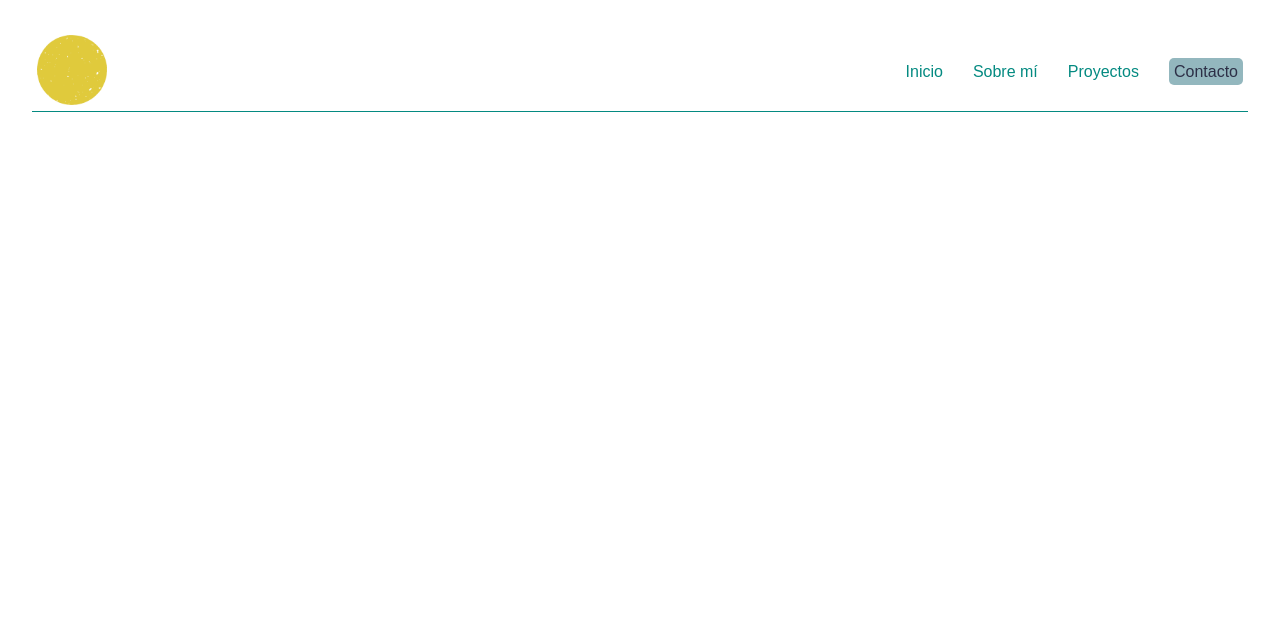
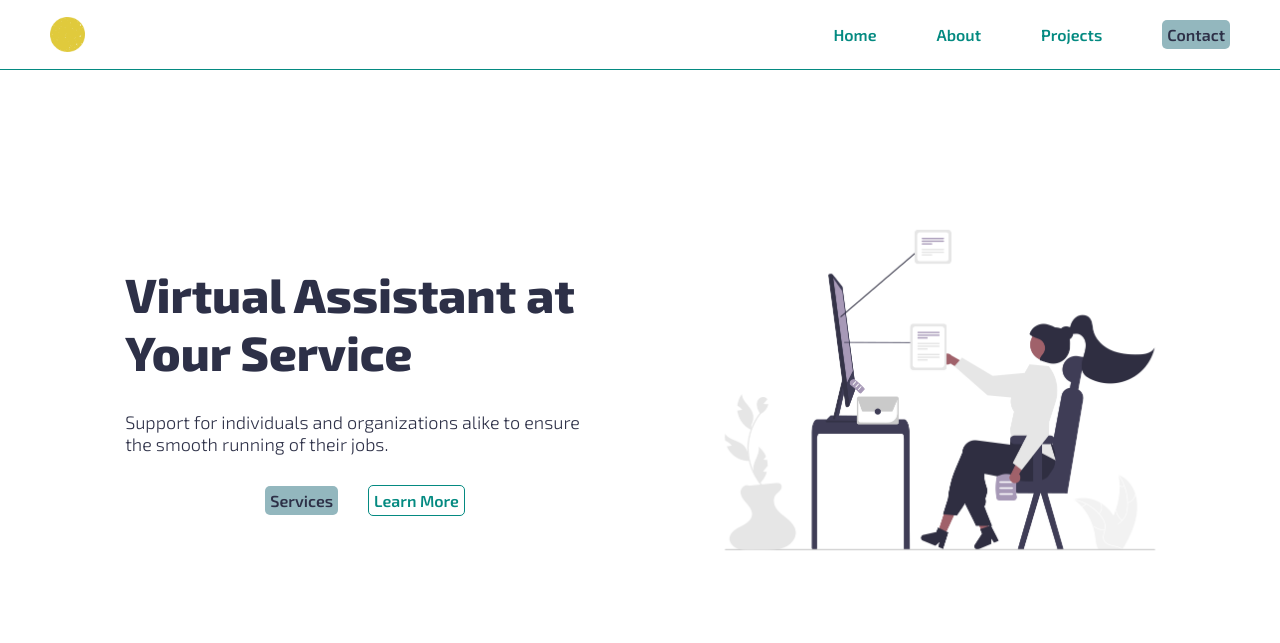
Before and after one commit to caroriva/landing-page, a plain HTML site: page index.html in a window 1280 px wide. Drawn offline with Linux system fonts and the light colour scheme; a web font is replaced by a local one.

Commit message:
add hero

```diff
--- a/index.html
+++ b/index.html
@@ -4,21 +4,35 @@
     <meta charset="UTF-8" />
     <meta name="viewport" content="width=device-width, initial-scale=1.0" />
     <link rel="stylesheet" href="style.css" />
-    <title>landing page</title>
+    <title>Landing Page</title>
   </head>
   <body>
-    <header>
-      <div class="logo">
-        <img src="./images/logo.png" alt="logo" />
-      </div>
-      <nav>
-        <ul class="nav-links">
-          <li><a href="#">Inicio</a></li>
-          <li><a href="#">Sobre mí</a></li>
-          <li><a href="#">Proyectos</a></li>
-          <li><a href="#" class="contacto">Contacto</a></li>
+    <header class="header">
+      <img src="./images/logo.png" alt="logo" />
+      <nav class="navbar">
+        <ul>
+          <li><a href="#">Home</a></li>
+          <li><a href="#">About</a></li>
+          <li><a href="#">Projects</a></li>
+          <li><a href="#" class="contact">Contact</a></li>
         </ul>
       </nav>
     </header>
+    <main>
+      <section class="hero">
+        <div class="hero-info">
+          <h1>Virtual Assistant at Your Service</h1>
+          <p>
+            Support for individuals and organizations alike to ensure the smooth
+            running of their jobs.
+          </p>
+          <div class="btn">
+            <a href="#" class="btn-services">Services</a>
+            <a href="#" class="btn-learn">Learn More</a>
+          </div>
+        </div>
+        <img src="./images/undraw_Organizing_projects_re_9p1k.png" alt="hero" />
+      </section>
+    </main>
   </body>
 </html>
--- a/style.css
+++ b/style.css
@@ -1,4 +1,4 @@
-@import url("https://fonts.googleapis.com/css2?family=Days+One&family=Poppins&display=swap");
+@import url("https://fonts.googleapis.com/css2?family=Exo+2:wght@300;400;600;700;800&display=swap");
 
 * {
   margin: 0;
@@ -7,45 +7,110 @@
 }
 
 body {
-  background-color: white;
   color: #2d3047;
-  font-family: "Days One", sans-serif;
-  padding: 2rem;
+  font-family: "Exo 2", sans-serif;
 }
 
 header {
   display: flex;
   justify-content: space-between;
   align-items: center;
-  height: 80px;
-  padding: 5px;
+  height: 70px;
+  width: 100%;
+  padding: 0px 50px;
   border-bottom: 1px solid #048a81;
 }
 
-.logo {
+.header img {
+  height: 50%;
   cursor: pointer;
 }
 
-.logo img {
-  height: 70px;
-  width: auto;
-}
-
-.nav-links {
+.navbar ul {
   display: flex;
-  gap: 30px;
+  gap: 60px;
   list-style: none;
 }
 
-.nav-links a {
-  font-size: 200;
+.navbar a {
+  font-size: 80 px;
+  font-weight: 600;
   color: #048a81;
   text-decoration: none;
 }
 
-.nav-links .contacto {
+.navbar .contact {
   background-color: #93b7be;
   color: #2d3047;
   padding: 5px;
   border-radius: 5px;
 }
+
+main {
+  display: flex;
+  flex-direction: column;
+  justify-content: center;
+  align-items: center;
+  width: 100%;
+}
+
+.hero {
+  margin-top: 70px;
+  padding: 50px 0px;
+  max-width: 1200px;
+  display: flex;
+  justify-content: center;
+  align-items: center;
+}
+
+.hero-info {
+  display: flex;
+  flex-direction: column;
+  justify-content: center;
+  align-items: center;
+  gap: 30px;
+  width: 50%;
+}
+
+.hero-info h1 {
+  font-size: 48px;
+  font-weight: 800;
+  color: #2d3047;
+  width: 80%;
+}
+
+.hero-info p {
+  font-size: 18px;
+  font-weight: 300;
+  color: #2d3047;
+  width: 80%;
+}
+
+.hero-info .btn {
+  display: flex;
+  justify-content: center;
+  align-items: center;
+  gap: 30px;
+}
+
+.hero-info .btn-services {
+  text-decoration: none;
+  background-color: #93b7be;
+  color: #2d3047;
+  padding: 5px;
+  border-radius: 5px;
+  font-weight: 600;
+}
+
+.hero-info .btn-learn {
+  text-decoration: none;
+  color: #048a81;
+  border: 1px solid #048a81;
+  padding: 5px;
+  border-radius: 5px;
+  font-weight: 600;
+}
+
+.hero img {
+  height: 400px;
+}
```
Also changed, not shown: images/logo2.png (added), images/undraw_Organizing_projects_re_9p1k.png (added).
